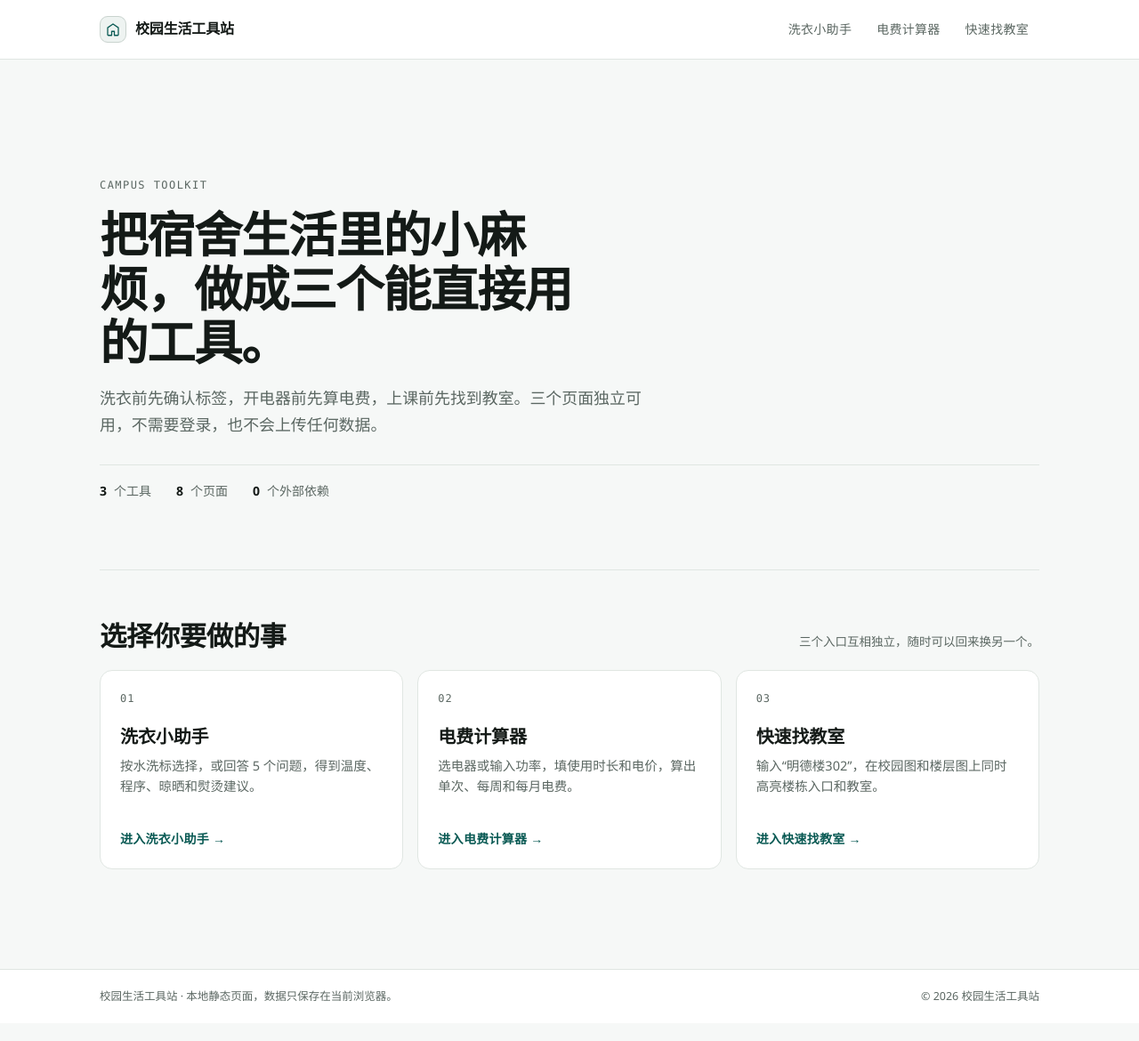
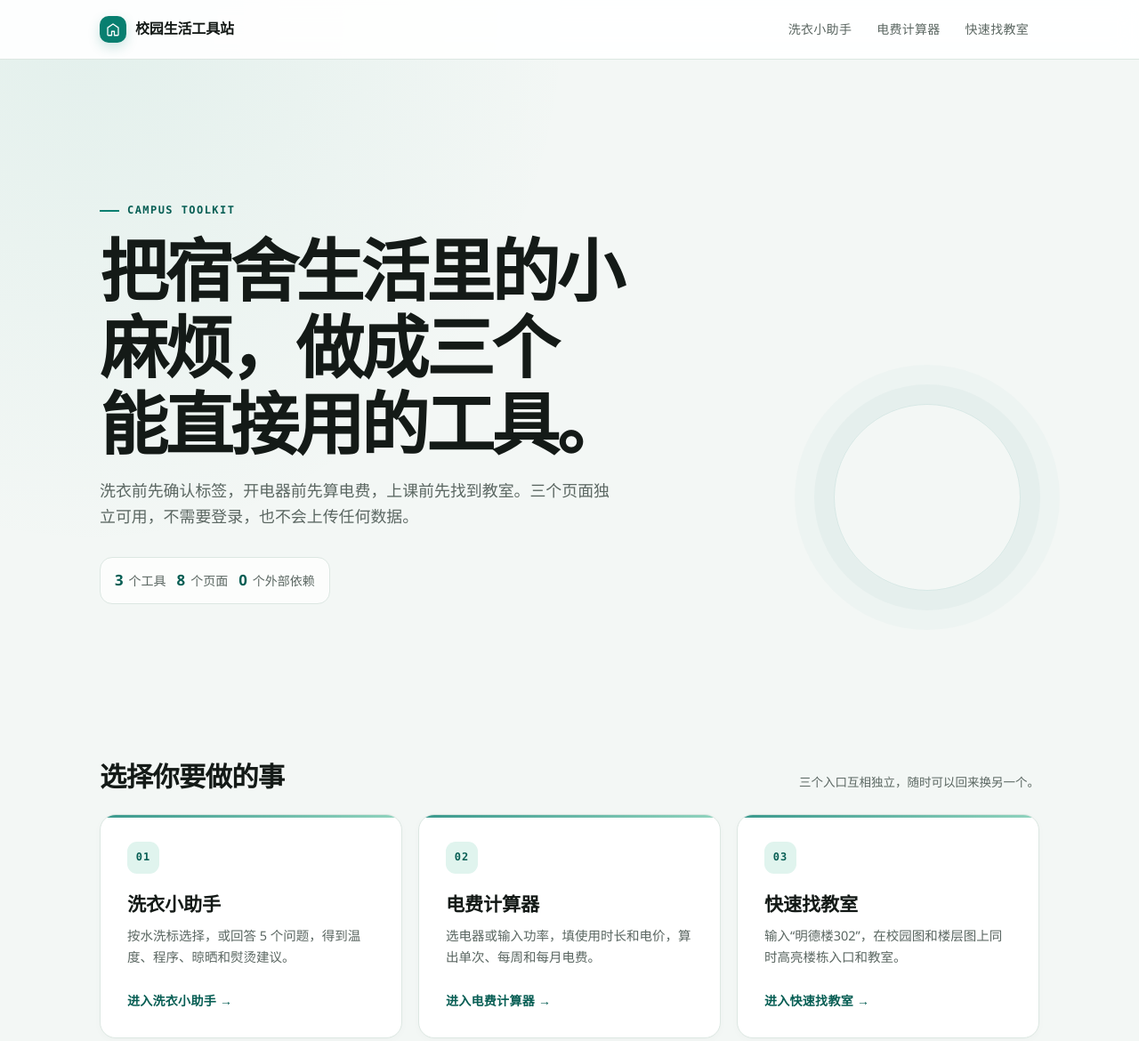
Before and after one commit to Rhymebo/campus-tools, a plain HTML site: page index.html in a window 1280 px wide. Shown: the top 1170 px of the page at 89% size. Drawn offline with Linux system fonts and the light colour scheme.

Commit message:
Improve campus tools styling
Added new CSS variables and styles for UI refresh.

```diff
--- a/css/style.css
+++ b/css/style.css
@@ -1611,3 +1611,52 @@ select {
     gap: 8px 18px;
   }
 }
+
+
+/* Campus Tools UI refresh — append after the existing stylesheet. */
+:root {
+  --bg: #f3f7f5;
+  --surface-soft: #eaf2ef;
+  --border: #dce7e2;
+  --border-strong: #c4d5ce;
+  --accent: #087f70;
+  --accent-soft: #e0f4ee;
+  --accent-strong: #075e54;
+  --shadow: 0 2px 6px rgba(15, 58, 47, .05), 0 18px 42px rgba(15, 58, 47, .08);
+}
+html { scroll-padding-top: 88px; }
+body { background: radial-gradient(ellipse at 8% 0%, rgba(28, 153, 125, .08), transparent 34rem), var(--bg); }
+.site-header { position: sticky; top: 0; background: rgba(255, 255, 255, .92); backdrop-filter: blur(14px); -webkit-backdrop-filter: blur(14px); }
+.brand-mark { border: 0; border-radius: 10px; background: var(--accent); color: #fff; box-shadow: 0 5px 14px rgba(8, 127, 112, .2); }
+.site-nav a { transition: color .16s ease, background .16s ease; }
+.site-nav a[aria-current="page"] { font-weight: 650; }
+.home-hero { position: relative; min-height: clamp(390px, 54vh, 580px); padding-block: clamp(56px, 9vw, 104px); border: 0; }
+.home-hero::after { position: absolute; right: 2%; bottom: 18%; width: clamp(110px, 18vw, 210px); aspect-ratio: 1; border: 1px solid rgba(8, 127, 112, .12); border-radius: 50%; box-shadow: 0 0 0 22px rgba(8, 127, 112, .035), 0 0 0 44px rgba(8, 127, 112, .025); content: ""; pointer-events: none; }
+.home-hero .eyebrow { display: inline-flex; align-items: center; gap: 9px; color: var(--accent-strong); font-weight: 700; }
+.home-hero .eyebrow::before { width: 22px; height: 2px; background: var(--accent); content: ""; }
+.home-hero h1 { max-width: 15ch; font-size: clamp(2.4rem, 6.2vw, 4.8rem); letter-spacing: -.045em; text-wrap: balance; }
+.home-hero .lede { max-width: 56ch; }
+.hero-meta { width: fit-content; gap: 12px; border: 1px solid var(--border); border-radius: 14px; background: rgba(255,255,255,.76); padding: 12px 16px; }
+.hero-meta span { gap: 6px; }
+.hero-meta b { color: var(--accent-strong); font-size: 1.05rem; }
+.home-modules { padding-top: clamp(40px, 7vw, 72px); }
+.section-head { margin-bottom: 24px; }
+.section-head h2 { letter-spacing: -.025em; }
+.module-grid { gap: 18px; }
+.module-card { position: relative; min-height: 252px; overflow: hidden; padding: clamp(22px, 2.6vw, 30px); border-color: var(--border); border-radius: 18px; box-shadow: 0 2px 8px rgba(18, 50, 41, .025); transition: transform .2s ease, border-color .2s ease, box-shadow .2s ease; }
+.module-card::before { position: absolute; top: 0; left: 0; width: 100%; height: 3px; background: linear-gradient(90deg, var(--accent), #75c9ae); content: ""; opacity: .8; }
+.module-card:hover, .module-card:focus-visible { border-color: rgba(8, 127, 112, .42); box-shadow: var(--shadow); transform: translateY(-4px); }
+.module-card:focus-visible { outline-offset: 4px; }
+.module-index { display: grid; width: 36px; height: 36px; place-items: center; border-radius: 11px; background: var(--accent-soft); color: var(--accent-strong); font-weight: 700; }
+.module-card h3 { margin-top: 20px; font-size: 1.32rem; }
+.module-card p { line-height: 1.7; }
+.module-cta { transition: gap .18s ease; }
+.module-card:hover .module-cta, .module-card:focus-visible .module-cta { gap: 12px; }
+.panel, .result-card, .path-card, .map-card, .basis, .advice-card { box-shadow: 0 2px 10px rgba(18, 50, 41, .035); }
+.btn { box-shadow: 0 4px 12px rgba(8, 127, 112, .16); }
+.btn-secondary, .btn-ghost { box-shadow: none; }
+.input, .select, .chip, .tab, .symbol-option, .option { transition: border-color .16s ease, background .16s ease, box-shadow .16s ease; }
+@media (max-width: 920px) { .module-grid { grid-template-columns: repeat(2, minmax(0, 1fr)); } .module-card:last-child { grid-column: 1 / -1; } .module-card { min-height: 230px; } }
+@media (max-width: 720px) { .header-inner { gap: 10px; } .site-nav { width: 100%; flex-wrap: nowrap; gap: 6px; overflow-x: auto; padding: 2px 0 5px; scrollbar-width: thin; -webkit-overflow-scrolling: touch; } .site-nav a { flex: 0 0 auto; white-space: nowrap; } .home-hero { min-height: 0; padding-block: 56px 44px; } .home-hero::after { right: 5%; bottom: 10%; opacity: .5; } .hero-meta { gap: 8px 16px; } .module-grid { grid-template-columns: 1fr; } .module-card, .module-card:last-child { grid-column: auto; min-height: 0; } }
+@media (max-width: 420px) { .hero-meta { width: 100%; justify-content: space-between; gap: 8px; padding: 11px 12px; font-size: 12px; } .home-hero h1 { font-size: clamp(2.15rem, 11vw, 2.8rem); } }
+@media (prefers-reduced-motion: reduce) { *, *::before, *::after { scroll-behavior: auto !important; animation-duration: .01ms !important; animation-iteration-count: 1 !important; transition-duration: .01ms !important; } }
```
